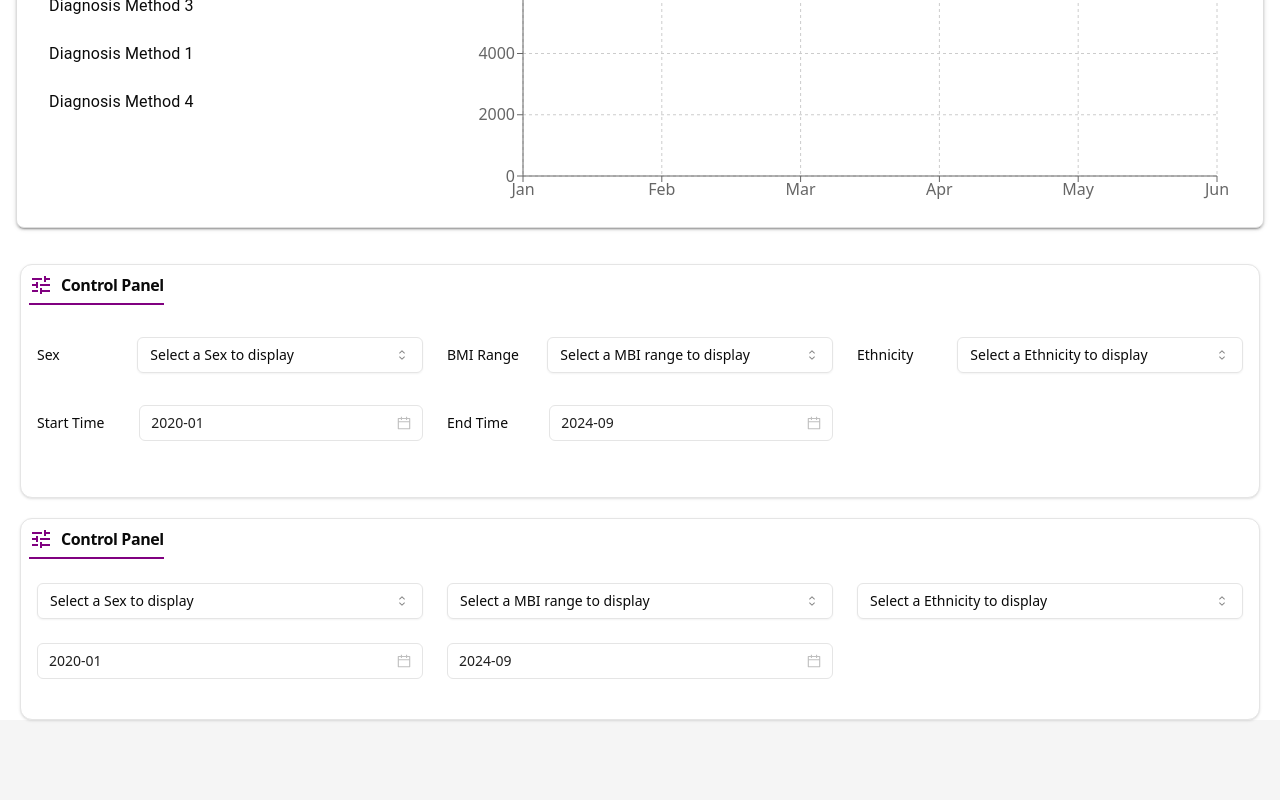
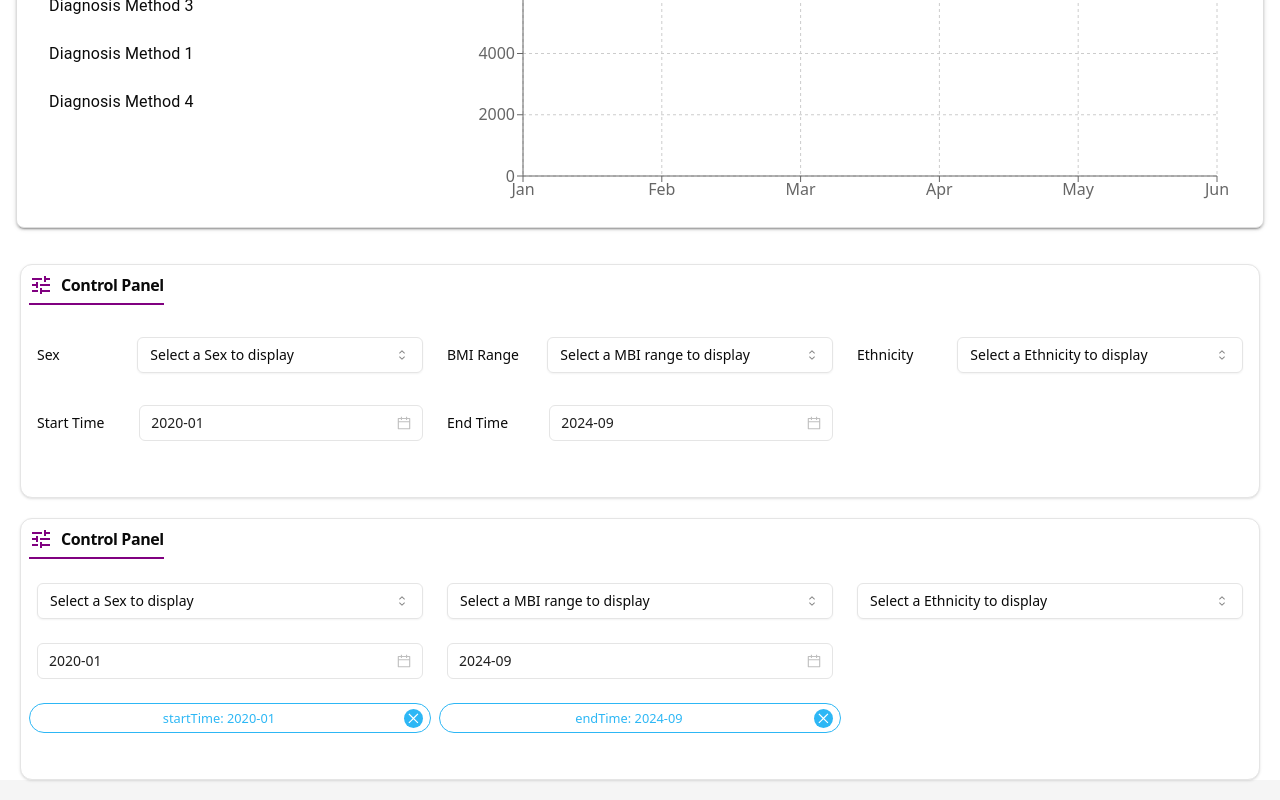
Before and after one commit to passerby-cell/Blood-Front-End, a React (Vite) app: page / in a window 1280 px wide. Shown: the part 1716-2516 px from the top of the page. Before the commit the page ends 2456 px from the top, so only its background shows below. Built offline with nearby package versions, Linux system fonts and the light colour scheme.

Commit message:
修改tag无法删除的问题

```diff
--- a/src/components/MyControlAndDisplayWithoutForm.tsx
+++ b/src/components/MyControlAndDisplayWithoutForm.tsx
@@ -160,8 +160,8 @@ const ControlAndDisplay: React.FC = () => {
     Sex: "initial",
     BMIRange: "initial",
     Ethnicity: "initial",
-    startTime: "initial",
-    endTime: "initial",
+    startTime: "2020-01",
+    endTime: dayjs().format("YYYY-MM"),
   });
 
   const [initialValue, setinitialValue] = useState({
@@ -368,7 +368,7 @@ const ControlAndDisplay: React.FC = () => {
                   onClose={() => {
                     let newSelectedTags = {
                       ...selectedTags,
-                      [value]: "",
+                      [value]: "initial",
                     };
                     setselectedTags(newSelectedTags);
                     let newInitialValue = {
```
